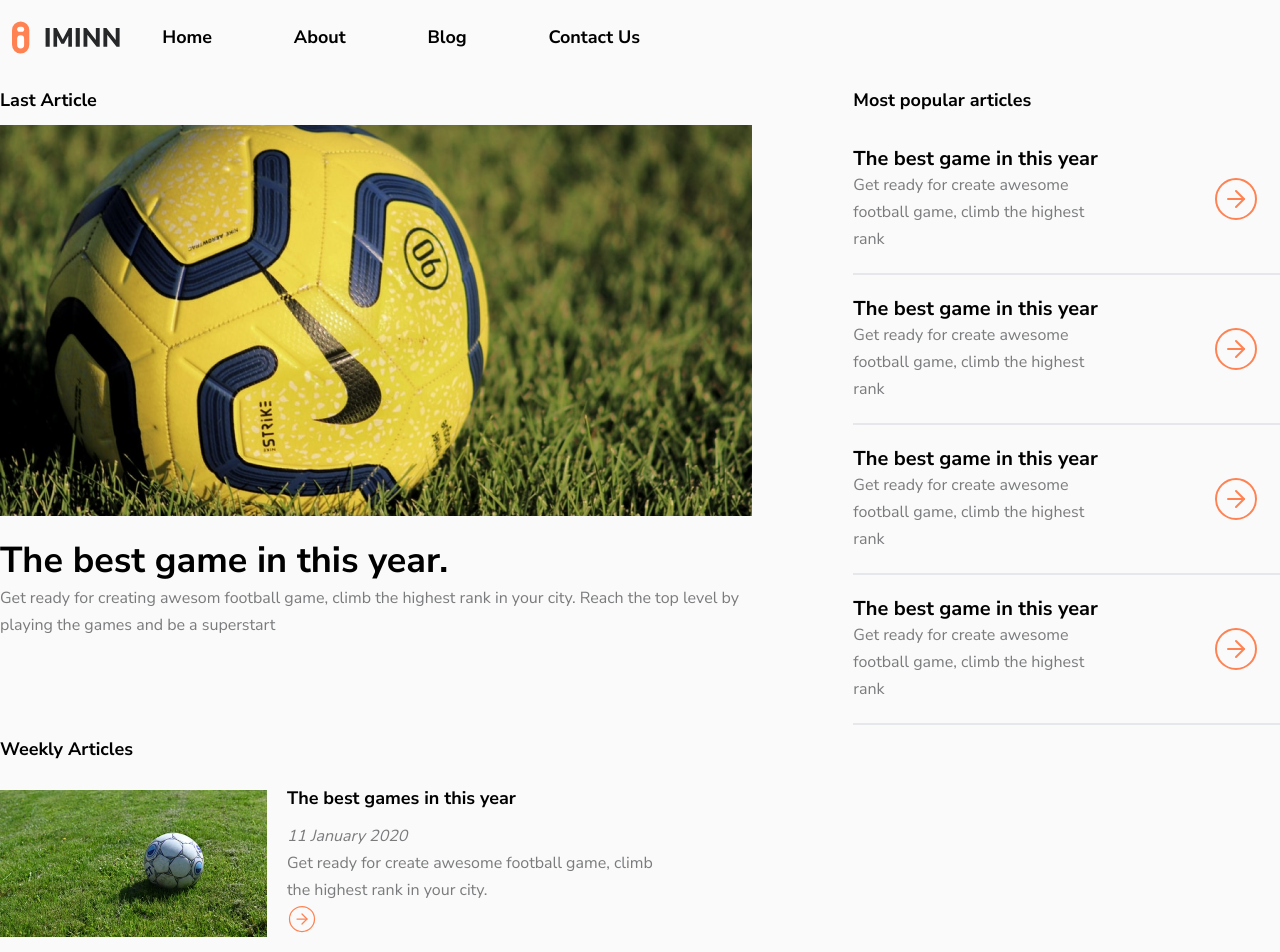
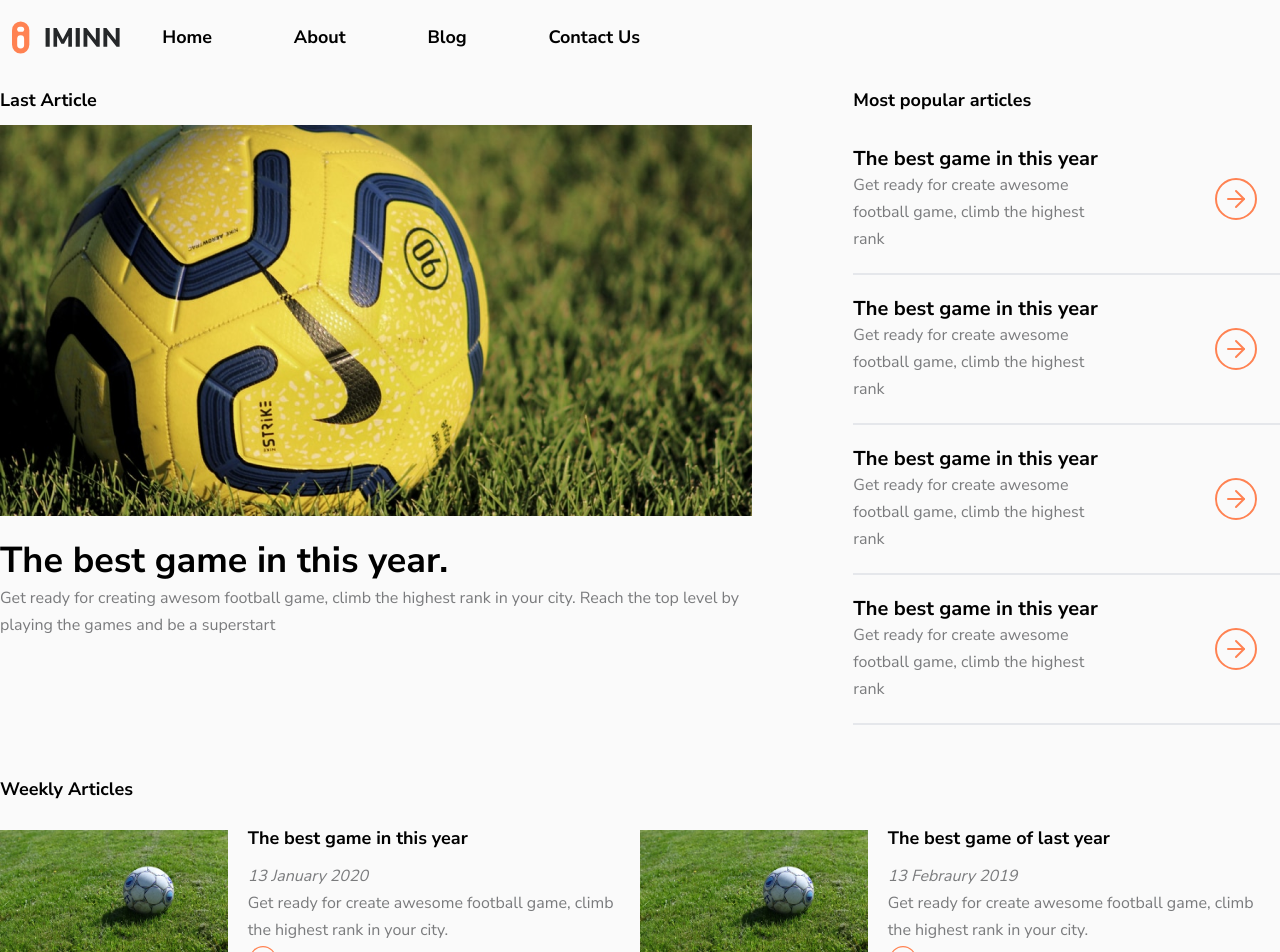
Before and after one commit to Taimoorkhan1122/IMINN_Demo, a React (Create React App) app: page / in a window 1280 px wide. Shown: the top 952 px of the page. Built offline with nearby package versions, Linux system fonts and the light colour scheme.

Commit message:
Feat:  Github Action added

```diff
--- a/src/Components/WeeklyArticles.jsx
+++ b/src/Components/WeeklyArticles.jsx
@@ -3,23 +3,24 @@ import React from "react";
 const WeeklyArticles = ({ data: { weeklyArticles } }) => {
   console.log(weeklyArticles);
   return (
-    <div className="wk-art">
+    <div className="wk-art my-10">
       <h3>Weekly Articles</h3>
+      <div className="container flex justify-between px-0">
+        {weeklyArticles.map((article) => (
           <div className="wk-art-container w-auto flex ">
             <div className="img-container ">
               <img src="./assets/wk-article-1.png" alt="footbaal" />
             </div>
-        <div className="content w-1/3 px-5 ">
-          <h3>The best games in this year</h3>
-          <p className="italic">11 January 2020</p>
-          <p>
-            Get ready for create awesome football game, climb the highest rank
-            in your city.
-          </p>
+            <div className="content w-9/12 pl-5 ">
+              <h3>{article.heading}</h3>
+              <p className="italic">{article.date}</p>
+              <p>{article.content}</p>
               <div className="icon ">
                 <img src="./assets/arrow-right-circle.svg" alt="icon" />
               </div>
             </div>
+          </div>
+        ))}
       </div>
     </div>
   );
```
Lines whose indentation alone changed are shown as unchanged.
